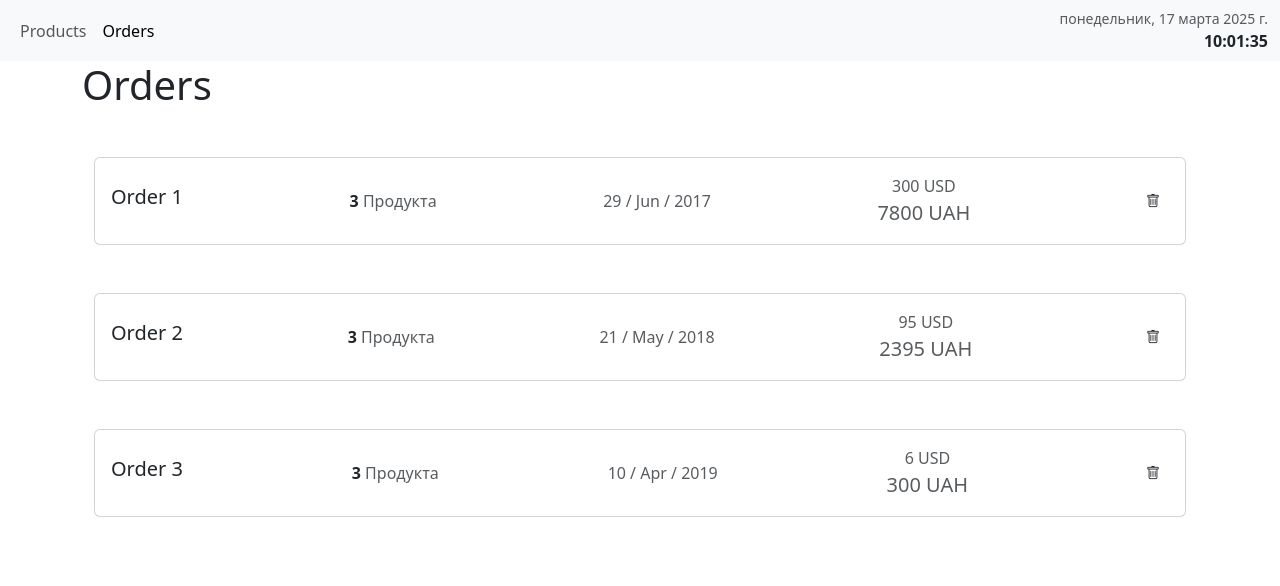
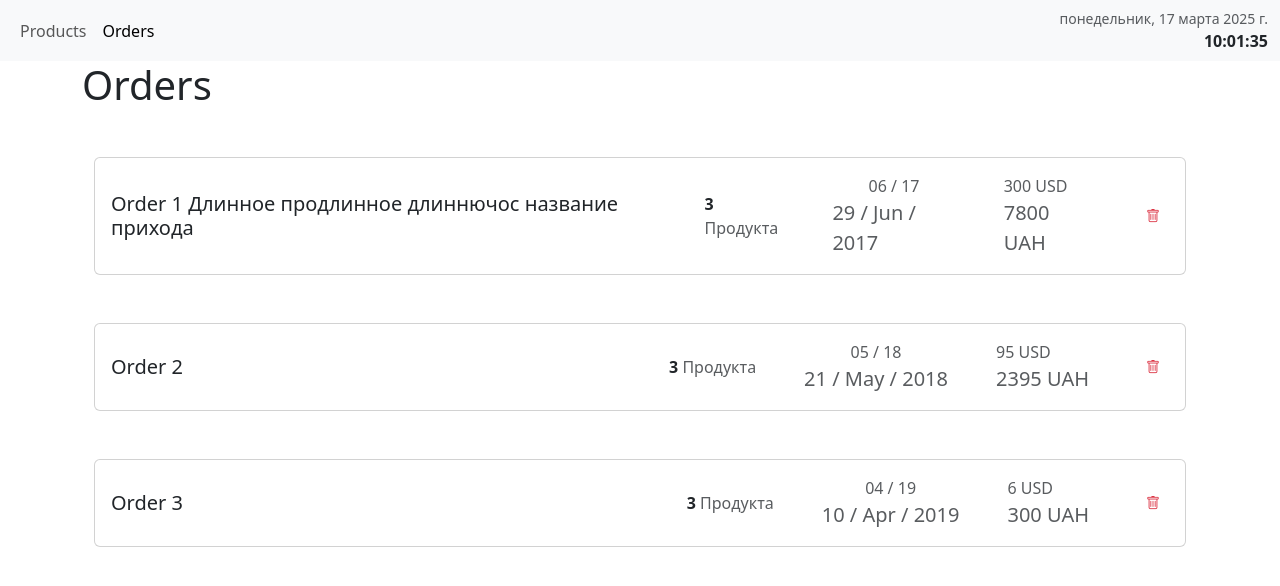
Before and after one commit to badday182/berkun-dzencode-test, a Next.js app in the folder my-app/: page /orders in a window 1280 px wide. Shown: the top 586 px of the page. Built offline with nearby package versions, Linux system fonts and the light colour scheme.

Commit message:
Add dateShort prop to OrderCard and implement formatDateShort utility function

```diff
--- a/my-app/public/components/orderCard/index.tsx
+++ b/my-app/public/components/orderCard/index.tsx
@@ -2,6 +2,7 @@ interface OrderCardProps {
   title: string;
   productsCount: number;
   date: string;
+  dateShort: string;
   priceUSD: number;
   priceUAH: number;
 }
@@ -10,6 +11,7 @@ const OrderCard: React.FC<OrderCardProps> = ({
   title,
   productsCount,
   date,
+  dateShort,
   priceUSD,
   priceUAH,
 }) => {
@@ -17,19 +19,22 @@ const OrderCard: React.FC<OrderCardProps> = ({
     <div className="container mt-5">
       <div className="card">
         <div className="card-body">
-          <div className="d-flex justify-content-between align-items-center">
-            <h5 className="card-title">{title}</h5>
+          <div className="d-flex justify-content-between align-items-center gap-5">
+            <h5 className="card-title flex-grow-1 m-0">{title}</h5>
             <div>
               <span className="fw-semibold">{productsCount}</span>
               <span className="text-muted">{` Продукта`}</span>
             </div>
-            <div className="text-muted">{date}</div>
             <div className="d-flex flex-column align-items-center">
+              <div className="text-muted">{dateShort}</div>
+              <div className="text-muted fs-5">{date}</div>
+            </div>
+            <div className="d-flex flex-column">
               <div className="text-muted fs-6">{priceUSD} USD</div>
               <div className="text-muted fw-medium fs-5">{priceUAH} UAH</div>
             </div>
             <button className="btn btn-sm">
-              <i className="bi bi-trash"></i>
+              <i className="bi bi-trash text-danger"></i>
             </button>
           </div>
         </div>
--- a/my-app/public/utils/formatDate/index.tsx
+++ b/my-app/public/utils/formatDate/index.tsx
@@ -1,5 +1,4 @@
-// Format date: "DD / MMM / YYYY"
-const formatDate = (dateString: string) => {
+export const formatDate = (dateString: string) => {
   const date = new Date(dateString);
   const day = date.getDate().toString().padStart(2, "0");
   const month = date.toLocaleString("default", { month: "short" });
@@ -7,4 +6,9 @@ const formatDate = (dateString: string) => {
   return `${day} / ${month} / ${year}`;
 };
 
-export default formatDate;
+export const formatDateShort = (dateString: string) => {
+  const date = new Date(dateString);
+  const month = (date.getMonth() + 1).toString().padStart(2, "0");
+  const year = date.getFullYear().toString().slice(-2);
+  return `${month} / ${year}`;
+};
--- a/my-app/src/app/orders/page.tsx
+++ b/my-app/src/app/orders/page.tsx
@@ -2,7 +2,7 @@
 
 import { useEffect, useState } from "react";
 import OrderCard from "@public/components/orderCard";
-import formatDate from "@public/utils/formatDate";
+import { formatDate, formatDateShort } from "@public/utils/formatDate";
 import getOrderStats from "@public/utils/getOrderStats";
 import { Order, Product } from "@public/types";
 
@@ -20,7 +20,7 @@ const Orders = () => {
         const ordersData = [
           {
             id: 1,
-            title: "Order 1",
+            title: "Order 1 Длинное продлинное длиннючос название прихода",
             date: "2017-06-29 12:09:33",
             description: "desc",
           },
@@ -240,6 +240,7 @@ const Orders = () => {
             title={order.title}
             productsCount={productsCount}
             date={formatDate(order.date)}
+            dateShort={formatDateShort(order.date)}
             priceUSD={priceUSD}
             priceUAH={priceUAH}
           />
```
